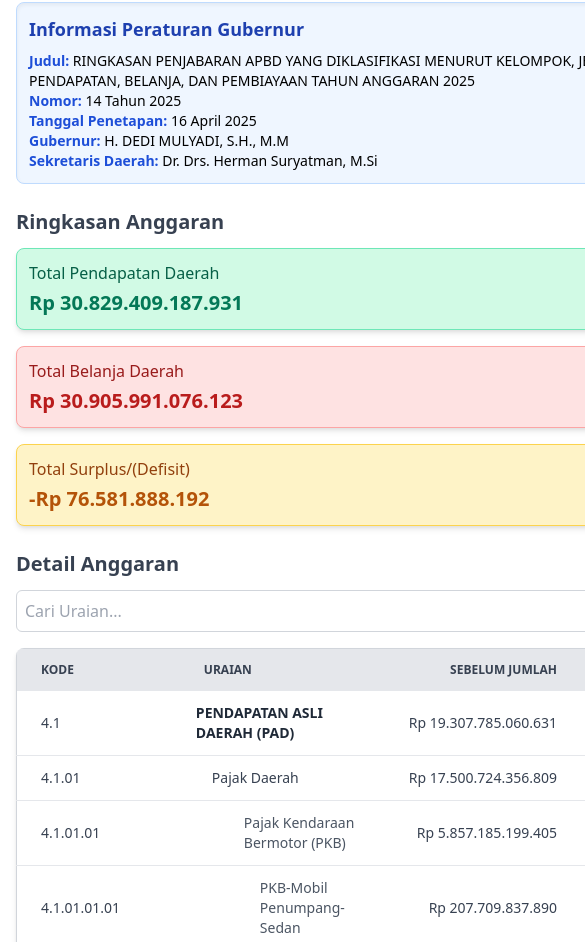
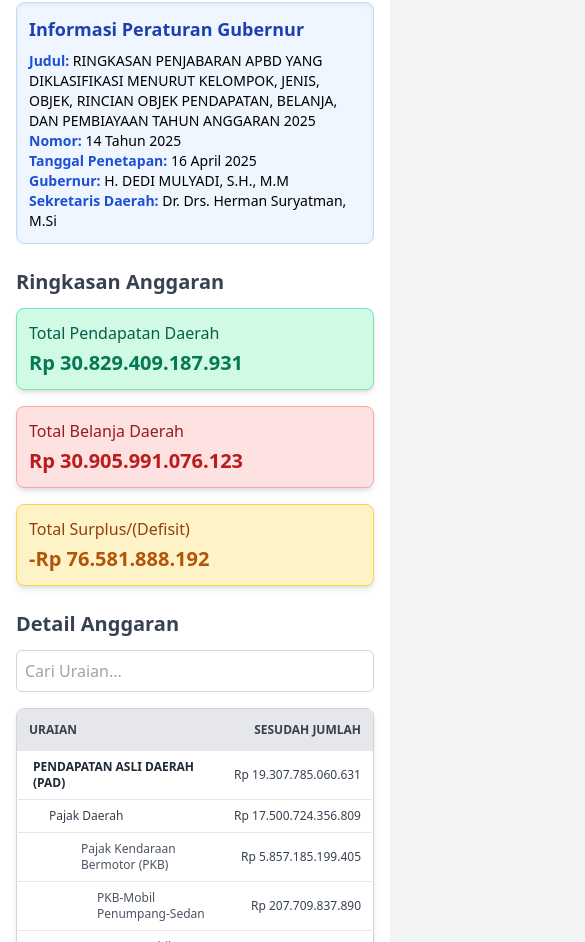
Before and after one commit to koswara-dev/anggaran-kuningan-jabar, a plain HTML site: page jabar.html in a window 390 px wide. Shown: the part 158-1100 px from the top of the page, 585 px wide, since content can reach past the window. Drawn offline with nearby package versions, Linux system fonts and the light colour scheme.

Commit message:
mobile view table jabar

```diff
--- a/jabar.html
+++ b/jabar.html
@@ -85,14 +85,14 @@
                 <table class="min-w-full bg-white border border-gray-300 rounded-lg">
                     <thead>
                         <tr class="bg-gray-200 text-gray-700 uppercase text-xs sm:text-sm leading-normal">
-                            <th class="py-3 px-6 text-left">Kode</th>
-                            <th class="py-3 px-6 text-left">Uraian</th>
-                            <th class="py-3 px-6 text-right">Sebelum Jumlah</th>
-                            <th class="py-3 px-6 text-right">Sesudah Jumlah</th>
-                            <th class="py-3 px-6 text-right">Selisih</th>
+                            <th class="py-3 px-3 sm:px-6 text-left hidden sm:table-cell">Kode</th>
+                            <th class="py-3 px-3 sm:px-6 text-left">Uraian</th>
+                            <th class="py-3 px-3 sm:px-6 text-right hidden sm:table-cell">Sebelum Jumlah</th>
+                            <th class="py-3 px-3 sm:px-6 text-right">Sesudah Jumlah</th>
+                            <th class="py-3 px-3 sm:px-6 text-right hidden sm:table-cell">Selisih</th>
                         </tr>
                     </thead>
-                    <tbody class="text-gray-700 text-sm" id="anggaran-table-body">
+                    <tbody class="text-gray-700 text-xs sm:text-sm" id="anggaran-table-body">
                         <!-- Anggaran data will be inserted here -->
                     </tbody>
                 </table>
@@ -200,11 +200,11 @@
                             }
 
                             row.innerHTML = `
-                                <td class="py-3 px-6 text-left">${item.kode}</td>
-                                <td class="py-3 px-6 text-left ${uraianClass}">${item.uraian}</td>
-                                <td class="py-3 px-6 text-right">${formatCurrency(item.sebelum_jumlah)}</td>
-                                <td class="py-3 px-6 text-right">${formatCurrency(item.sesudah_jumlah)}</td>
-                                <td class="py-3 px-6 text-right">${formatCurrency(item.selisih)}</td>
+                                <td class="py-2 px-3 sm:py-3 sm:px-6 text-left hidden sm:table-cell">${item.kode}</td>
+                                <td class="py-2 px-3 sm:py-3 sm:px-6 text-left ${uraianClass}">${item.uraian}</td>
+                                <td class="py-2 px-3 sm:py-3 sm:px-6 text-right hidden sm:table-cell">${formatCurrency(item.sebelum_jumlah)}</td>
+                                <td class="py-2 px-3 sm:py-3 sm:px-6 text-right">${formatCurrency(item.sesudah_jumlah)}</td>
+                                <td class="py-2 px-3 sm:py-3 sm:px-6 text-right hidden sm:table-cell">${formatCurrency(item.selisih)}</td>
                             `;
                             anggaranTableBody.appendChild(row);
                         });
```
